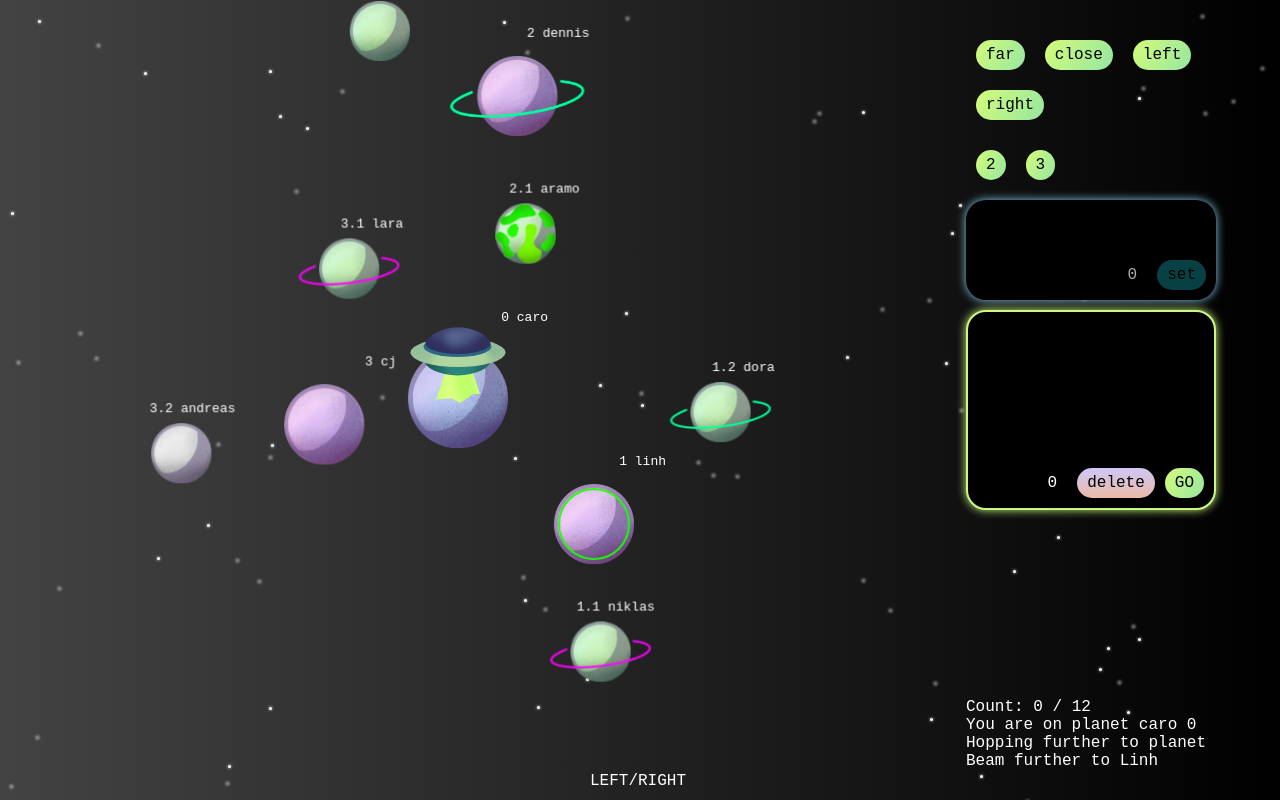
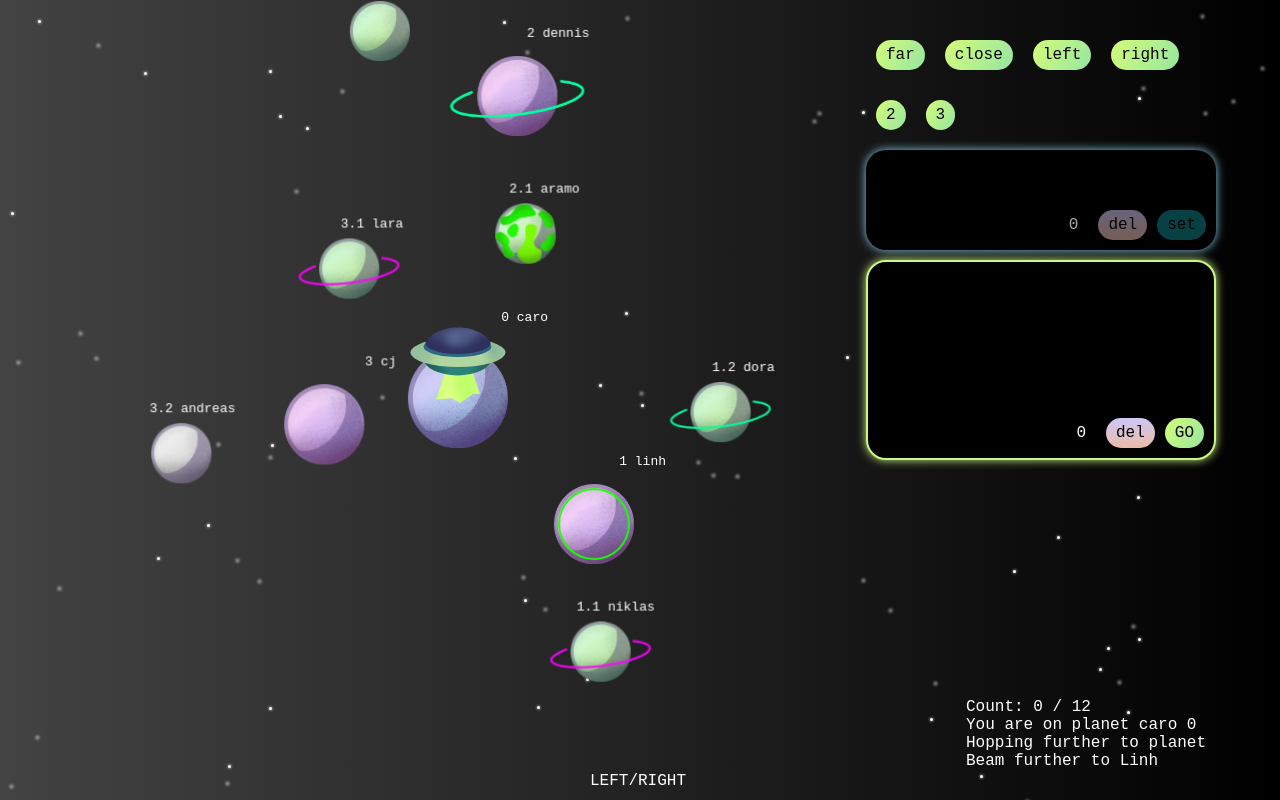
Before and after one commit to lisa-von-mond/bloomcraft, a Next.js app: page / in a window 1280 px wide. Built offline with nearby package versions, Linux system fonts and the light colour scheme; a web font is replaced by a local one.

Commit message:
optimize UI

```diff
--- a/components/cockpit.jsx
+++ b/components/cockpit.jsx
@@ -2,7 +2,7 @@ import styled, {css} from "styled-components";
 import { useState } from "react";
 import {max} from "../levels/testlevel2"; // import here
 
-export function Cockpit({hand, addUp, addDown, addLeft, addRight, addTwo, cpStatus, addThree, set, del, commandLine, tempArr, move, cockpitCount}){
+export function Cockpit({hand, addUp, addDown, addLeft, addRight, addTwo, cpStatus, addThree, set, del1, del2, commandLine, tempArr, move, cockpitCount}){
 
 const tempCount = tempArr.length
 const maxCount = max
@@ -10,34 +10,35 @@ const maxCount = max
 return(
 <CockpitFrame hand={hand}>
 <Keyboard>
-<Key onClick={addUp}>far</Key>
-<Key onClick={addDown}>close</Key>
-<Key onClick={addLeft}>left</Key>
-<Key onClick={addRight}>right</Key>
+<Key onClick={addUp} tempCount={tempCount} cockpitCount = {cockpitCount} maxCount={maxCount}>far</Key>
+<Key onClick={addDown} tempCount={tempCount} cockpitCount = {cockpitCount} maxCount={maxCount}>close</Key>
+<Key onClick={addLeft} tempCount={tempCount} cockpitCount = {cockpitCount} maxCount={maxCount}>left</Key>
+<Key onClick={addRight} tempCount={tempCount} cockpitCount = {cockpitCount} maxCount={maxCount}>right</Key>
 </Keyboard>
 <Keyboard>
-<NumberKey onClick={addTwo} cpStatus={cpStatus}>2</NumberKey>
-<NumberKey onClick={addThree} cpStatus={cpStatus}>3</NumberKey>
+<NumberKey onClick={addTwo} cpStatus={cpStatus} tempCount={tempCount} cockpitCount = {cockpitCount} maxCount={maxCount}>2</NumberKey>
+<NumberKey onClick={addThree} cpStatus={cpStatus} tempCount={tempCount} cockpitCount = {cockpitCount} maxCount={maxCount}>3</NumberKey>
 </Keyboard>
+<CommandLine2 cpStatus={cpStatus}>
+<CommandLineInner>
+{tempArr.map((element, index)=>(<Command2 key={index} content={element}>{element}</Command2>))}
+</CommandLineInner>
+<LittleKeyContainer>
+<CpCounter2 cpStatus={cpStatus} tempCount={tempCount}>{tempCount}</CpCounter2>
+<DelKey2 cpStatus={cpStatus} onClick={del2}>del</DelKey2>
+<SetKey tempCount={tempCount} cpStatus={cpStatus} onClick={set}>set</SetKey>
+</LittleKeyContainer>
+</CommandLine2>
 <CommandLine1 cpStatus={cpStatus}>
 <CommandLineInner>
-{tempArr.map((element, index)=>(<Command1 key={index} content={element}>{element}</Command1>))}
+{commandLine.map((element, index)=>(<Command1 key={index} cpStatus={cpStatus}>{element}</Command1>))}
 </CommandLineInner>
 <LittleKeyContainer>
-<CpCounter1 cpStatus={cpStatus} tempCount={tempCount}>{tempCount}</CpCounter1>
-<SetKey tempCount={tempCount} cpStatus={cpStatus} onClick={set}>set</SetKey>
+<CpCounter1 cpStatus={cpStatus} maxCount={maxCount} cockpitCount={cockpitCount}>{cockpitCount}</CpCounter1>
+<DelKey1 cpStatus={cpStatus} onClick={del1}>del</DelKey1>
+<GoKey cpStatus={cpStatus} onClick={move}>GO</GoKey>
 </LittleKeyContainer>
 </CommandLine1>
-<CommandLine2 cpStatus={cpStatus}>
-<CommandLineInner>
-{commandLine.map((element, index)=>(<Command2 key={index} cpStatus={cpStatus}>{element}</Command2>))}
-</CommandLineInner>
-<LittleKeyContainer>
-<CpCounter2 cpStatus={cpStatus} maxCount={maxCount} cockpitCount={cockpitCount}>{cockpitCount}</CpCounter2>
-<DelKey cpStatus={cpStatus} onClick={del}>delete</DelKey>
-<GoKey cpStatus={cpStatus} onClick={move}>GO</GoKey>
-</LittleKeyContainer>
-</CommandLine2>
 </CockpitFrame>
 )}
 
@@ -45,7 +46,7 @@ return(
 
 const CockpitFrame = styled.div `
 height:auto;
-width:250px;
+width:350px;
 border-radius:20px;
 display:flex;
 flex-direction:column;
@@ -96,12 +97,7 @@ background-image: linear-gradient(120deg, #d4fc79 0%, #96e6a1 100%);
 cursor:pointer;
 color:black;
 
-${(props) => props.cpStatus === 2 &&
-  css`
-filter:brightness(50%);
-cursor:default;`}
-
-${(props) => props.cpStatus === 3 &&
+${(props) => props.cpStatus > 1 &&
   css`
 filter:brightness(50%);
 cursor:default;`}
@@ -110,7 +106,7 @@ cursor:default;`}
 
 const Keyboard = styled.div `
 height:auto;
-width:250px;
+width:100%;
 display:flex;
 flex-wrap:wrap;
 align-items: flex-start;
@@ -132,6 +128,16 @@ width:auto;
 padding:10px;
 background-image: linear-gradient(120deg, #d4fc79 0%, #96e6a1 100%);
 cursor:pointer;
+
+${(props) => props.cockpitCount >= props.maxCount &&
+  css`
+filter:brightness(50%);
+cursor:default;`}
+
+${(props) => props.tempCount >= 4 &&
+  css`
+filter:brightness(50%);
+cursor:default;`}
 `
 //
 
@@ -151,21 +157,25 @@ ${(props) => props.cpStatus === 1 &&
     css`
     cursor:pointer;`}
 
-${(props) => props.cpStatus === 2 &&
+${(props) => props.cpStatus > 1 &&
     css`
-    background: linear-gradient(to bottom, rgba(255,255,255,0.15) 0%, rgba(0,0,0,0.15) 100%), radial-gradient(at top center, rgba(255,255,255,0.40) 0%, rgba(0,0,0,0.40) 120%) #989898;
- background-blend-mode: multiply,multiply;`}
+    filter:brightness(50%);`}
 
-${(props) => props.cpStatus === 3 &&
-    css`
-    background: linear-gradient(to bottom, rgba(255,255,255,0.15) 0%, rgba(0,0,0,0.15) 100%), radial-gradient(at top center, rgba(255,255,255,0.40) 0%, rgba(0,0,0,0.40) 120%) #989898;
- background-blend-mode: multiply,multiply;`}
+${(props) => props.cockpitCount >= props.maxCount &&
+      css`
+    filter:brightness(50%);
+    cursor:default;`}
+
+${(props) => props.tempCount >= 4 &&
+      css`
+    filter:brightness(50%);
+    cursor:default;`}
 `
 // blue command line
 
-const CommandLine1 = styled.div `
+const CommandLine2 = styled.div `
 height:auto;
-width:250px;
+width:100%;
 min-height:100px;
 border-radius:20px;
 display:flex;
@@ -177,17 +187,13 @@ padding:10px;
 background-color:black;
 box-shadow: 0px 0px 10px skyblue;
 
-${(props) => props.cpStatus === 2 &&
+${(props) => props.cpStatus > 1 &&
     css`
-border: 2px solid skyblue;`}
-
-${(props) => props.cpStatus === 3 &&
-  css`
 border: 2px solid skyblue;`}`
 
 //
 
-const Command1 = styled.div`
+const Command2 = styled.div`
 height:30px;
 display:flex;
 border-radius:50px;
@@ -207,17 +213,11 @@ animation: cmd 0.3s;
     100% {opacity:1;
       transform:scale(1);}}
 
-${(props) => props.content === 2 &&
+${(props) => props.content > 1 &&
     css`
     background-image: radial-gradient(circle 248px at center, #16d9e3 0%, #30c7ec 47%, #46aef7 100%);
     color:black;
     `}
-
-${(props) => props.content === 3 &&
-    css`
-    background-image: radial-gradient(circle 248px at center, #16d9e3 0%, #30c7ec 47%, #46aef7 100%);
-    color:black;
-     `}
 `
 //
 
@@ -245,7 +245,7 @@ cursor:default;`}`
 
 //
 
-const CpCounter1 = styled.div`
+const CpCounter2 = styled.div`
 height:30px;
 display:flex;
 border-radius:50px;
@@ -255,7 +255,7 @@ justify-content:center;
 width:auto;
 padding:10px;
 
-${(props) => props.tempCount > 5 &&
+${(props) => props.tempCount >= 4 &&
     css`
     color:hotpink;
     animation: blinker 1s linear infinite;
@@ -265,10 +265,29 @@ ${(props) => props.cpStatus === 1 &&
       css`
   color:darkgray;`}
 `
+const DelKey2 = styled.div`
+height:30px;
+width:70px;
+display:flex;
+border-radius:50px;
+align-items:center;
+justify-content:center;
+width:auto;
+padding:10px;
+cursor:pointer;
+color:black;
+background-image: linear-gradient(to top, #ebbba7 0%, #cfc7f8 100%);
+
+${(props) => props.cpStatus === 1 &&
+  css`
+filter:brightness(50%);
+cursor:default;`}
+`
+
 // green command line
 
-const CommandLine2 = styled.div`
-width:250px;
+const CommandLine1 = styled.div`
+width:100%;
 min-height:200px;
 border-radius:20px;
 display:flex;
@@ -285,7 +304,7 @@ border: 2px solid #caf880;`}
 `
 //
 
-const DelKey = styled.div`
+const DelKey1 = styled.div`
 height:30px;
 width:70px;
 display:flex;
@@ -298,21 +317,21 @@ cursor:pointer;
 color:black;
 background-image: linear-gradient(to top, #ebbba7 0%, #cfc7f8 100%);
 
-${(props) => props.cpStatus === 2 &&
+${(props) => props.cpStatus > 1 &&
   css`
 filter:brightness(50%);
 cursor:default;`}
 `
 //
 
-const Command2 = styled.div`
+const Command1 = styled.div`
 height:30px;
 display:flex;
 border-radius:50px;
 align-items:center;
 justify-content:center;
 width:auto;
-padding:20px;
+padding:10px;
 color:#caf880;
 border: 2px solid #caf880;
 animation: cmd 0.3s;
@@ -325,19 +344,14 @@ animation: cmd 0.3s;
       transform:scale(1);}
   }
 
-${(props) => props.cpStatus === 2 &&
+${(props) => props.cpStatus > 1 &&
     css`
     border: 2px solid #445232;
-    color:#445232;`}
-
-${(props) => props.cpStatus === 3 &&
-    css`
-    border: 2px solid #445232
     color:#445232;`}
 `
 //
 
-const CpCounter2 = styled.div`
+const CpCounter1 = styled.div`
 height:30px;
 display:flex;
 border-radius:50px;
@@ -347,17 +361,13 @@ justify-content:center;
 width:auto;
 padding:10px;
 
-${(props) => props.cockpitCount === props.maxCount &&
+${(props) => props.cockpitCount >= props.maxCount &&
     css`
     color:hotpink;
     animation: blinker 1s linear infinite;
     @keyframes blinker { 50% {opacity: 0;}}`}
 
-${(props) => props.cpStatus === 2 &&
+${(props) => props.cpStatus > 1 &&
       css`
   color:darkgray;`}
-
-  ${(props) => props.cpStatus === 3 &&
-    css`
-color:darkgray;`}
 `
--- a/components/field.jsx
+++ b/components/field.jsx
@@ -1,7 +1,6 @@
 import styled, {css} from "styled-components";
 import { useState, useEffect, useRef } from "react";
-import {levelOne} from "../levels/testlevel";
-import {levelTwo} from "../levels/testlevel2";
+import {levelTwo, max} from "../levels/testlevel2";
 import {track, Beam1, Beam2, Beam3} from "../utils/utility-functions"
 import { Galaxy } from "./galaxy";
 import { Cockpit } from "./cockpit";
@@ -71,7 +70,6 @@ function turnFocusRightInScope(objekt){
   const scopeB = scopeA.map ((element) => (element.flow === nextFocusIndex ? {...element, focus:true} : element))
   return {...objekt, children:scopeB}}}
 
-
 function hopDownInScope(object){
   const Current = object.children.find((element) => (element.active === true))
   setThisPlanet(Current.name)
@@ -131,44 +129,39 @@ function hopDownNow(y){
 
 // cockpit functions
 
-function addRight(){
-if(cpStatus === 1){
-  setCommandLine([...commandLine, "right"])
-  setCommands([...commands, "right"])}
-else {setTempArr([...tempArr, "right"])}}
+function add(direction){
+  if(cpStatus === 1){
+    if(commandLine.length <= max-1){
+    setCommandLine([...commandLine, direction])
+    setCommands([...commands, direction])}}
+  else {if(tempArr.length <= 3){setTempArr([...tempArr, direction])}}}
 
-function addLeft(){
-  if(cpStatus === 1){
-    setCommandLine([...commandLine, "left"])
-    setCommands([...commands, "left"])}
-  else {setTempArr([...tempArr, "left"])}}
-
-function addUp(){
-  if(cpStatus === 1){
-      setCommandLine([...commandLine, "far"])
-      setCommands([...commands, "far"])}
-  else {setTempArr([...tempArr, "far"])}}
-
-function addDown(){
-  if(cpStatus === 1){
-     setCommandLine([...commandLine, "close"])
-     setCommands([...commands, "close"])}
-  else {setTempArr([...tempArr, "close"])}}
+function addRight(){add("right")}
+function addLeft(){add("left")}
+function addUp(){add("far")}
+function addDown(){add("close")}
 
 function addTwo(){
-  if(cpStatus === 1)
+  if(cpStatus === 1 && commandLine.length <= max-1)
  {setTempArr([2])
   setCpStatus(2)}}
 
  function addThree(){
-  if(cpStatus === 1)
+  if(cpStatus === 1 && commandLine.length <= max-1)
  {setTempArr([3])
   setCpStatus(3)}}
 
-function del(){
-  if(cpStatus !== 1){console.log("not possible")} else{
-  setCommandLine(commandLine.slice(0, -1))
-  setCommands(commands.slice(0, -1))}}
+function del2(){
+  if (cpStatus !== 1)
+  {setTempArr(tempArr.slice(0, -1))
+  if (tempArr.length === 1){setCpStatus(1)}} else
+  {console.log("not possible")}}
+
+function del1(){
+  if(cpStatus === 1)
+  {setCommandLine(commandLine.slice(0, -1))
+  setCommands(commands.slice(0, -1))} else
+  {console.log("not possible")}}
 
 function set(){
   if(tempArr.length > 1){
@@ -223,7 +216,7 @@ return(
 <Galaxy galaxy={galaxy} seeds={seeds} destination={destination}/>
 </WholeGalaxy>
 </Frame>
-<Cockpit hand={hand} move={move} addUp={addUp} addDown={addDown} addRight={addRight} addLeft={addLeft} addThree={addThree} addTwo={addTwo} del={del} set={set} cpStatus={cpStatus} commandLine={commandLine} tempArr={tempArr} cockpitCount={cockpitCount}/>
+<Cockpit hand={hand} move={move} addUp={addUp} addDown={addDown} addRight={addRight} addLeft={addLeft} addThree={addThree} addTwo={addTwo} del1={del1} del2={del2} set={set} cpStatus={cpStatus} commandLine={commandLine} tempArr={tempArr} cockpitCount={cockpitCount}/>
 <Console hand={hand} globalCount={globalCount} thisPlanet={thisPlanet} seeds={seeds} thisId={thisId} destination={destination} focusNow={focusNow} />
 <WhichHandFix>
 <WhichHand onClick={changeHand}>LEFT/RIGHT</WhichHand>
```
